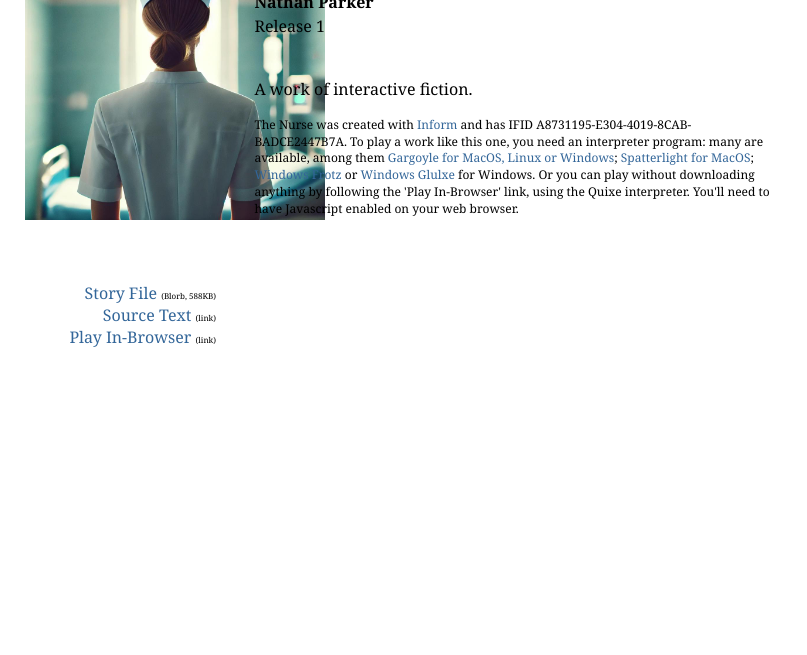
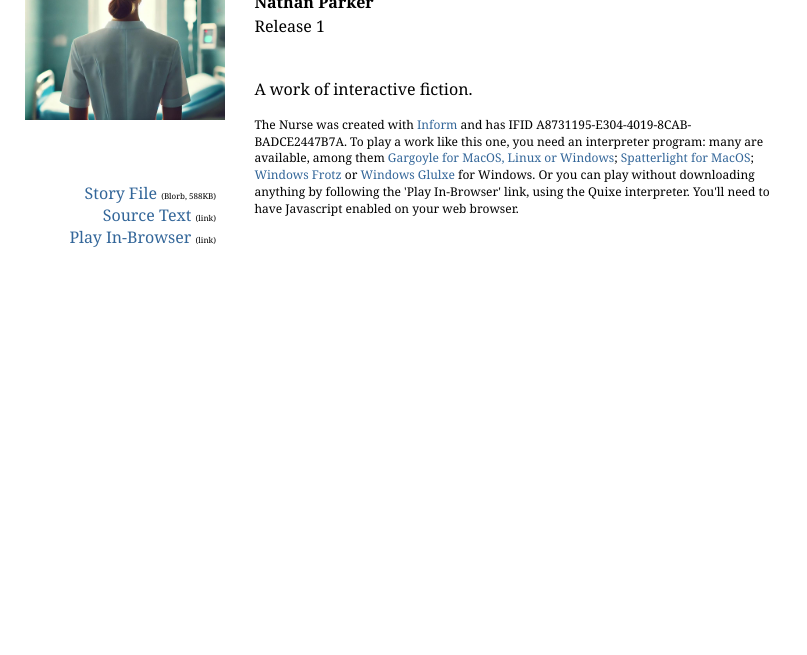
Before and after one commit to nathanprkr/InteractiveFiction, a plain HTML site: page index.html in a window 1280 px wide. Shown: the part 145-800 px from the top of the page, without its empty margins (0-807 px from the left). Drawn offline with Linux system fonts and the light colour scheme.

Commit message:
Update index.html

```diff
--- a/index.html
+++ b/index.html
@@ -12,7 +12,7 @@
 <div class="coverimage">
   <span>
     <a href="Cover.jpg">
-      <img src="Small Cover.jpg" border="1" width="300">
+      <img src="Small Cover.jpg" border="1" width="200">
     </a>
   </span>
 </div>
```
